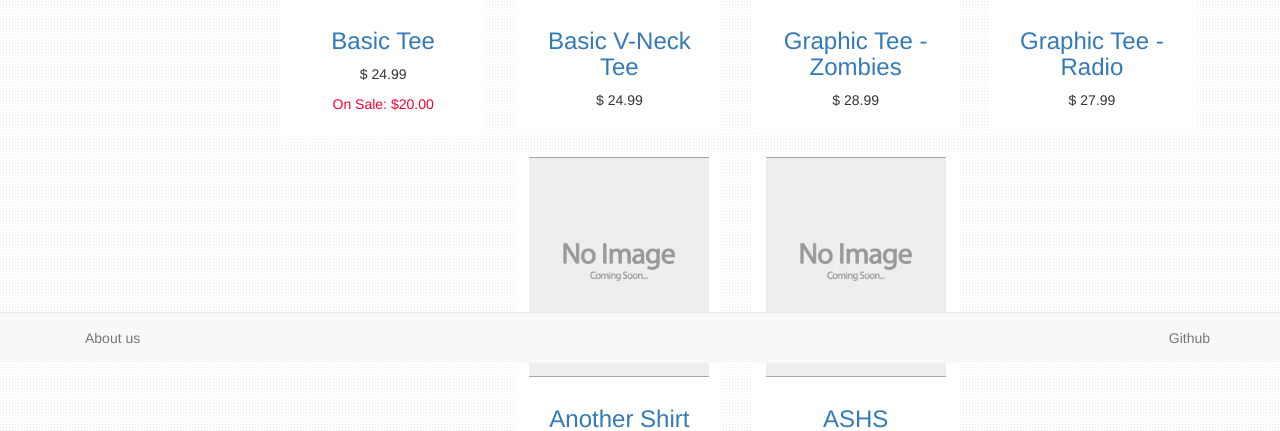
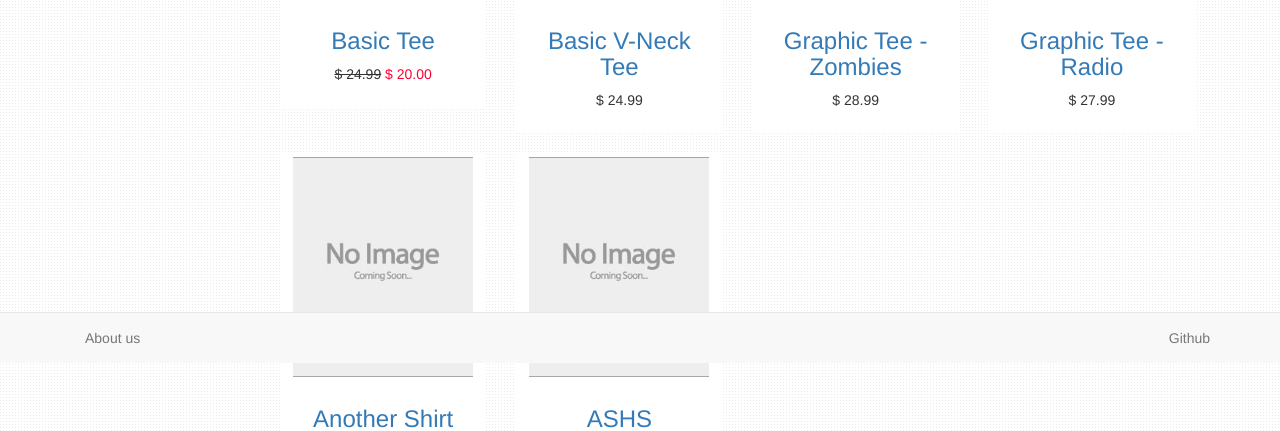
Before and after one commit to michaelroudnitski/Threads, a Django app: page /catalog/m/ in a window 1280 px wide. Shown: the part 437-868 px from the top of the page. Run offline with Django 3.2, Linux system fonts and the light colour scheme; data comes from the database, SQL or seed files in the repository; both versions use the stored data as it was before the commit; some libraries are stand-ins or nearby versions.

Commit message:
sale formatting fixed

```diff
--- a/website/catalog/templates/catalog/products.html
+++ b/website/catalog/templates/catalog/products.html
@@ -26,9 +26,10 @@
                         <a href="{% url 'catalog:prod' p_id=product.id %}"><img src={{product.thumbnail}}></a>
                         <div class="caption">
                             <a href="{% url 'catalog:prod' p_id=product.id %}"><h3 style="text-align: center;">{{ product.name }}</h3></a>
-                            <p style="text-align: center;">${{ product.price }}</p>
                             {% if product.sale_price > 0 and product.sale_price < product.price %}
-                            <p class="sale" style="text-align: center;">On Sale: ${{ product.sale_price }}</p>
+                            <p class="sale" style="text-align: center;"><span style="color:#333"><strike>$ {{ product.price }}</strike></span> $ {{ product.sale_price }}</p>
+                            {% else %}
+                            <p style="text-align: center;">$ {{ product.price }}</p>
                             {% endif %}
                         </div>
                     </div>
--- a/website/catalog/templates/catalog/sex.html
+++ b/website/catalog/templates/catalog/sex.html
@@ -26,9 +26,10 @@
                         <a href="{% url 'catalog:prod' p_id=product.id %}"><img src={{product.thumbnail}}></a>
                         <div class="caption" style="margin: auto;">
                             <a href="{% url 'catalog:prod' p_id=product.id %}"><h3 style="text-align: center;">{{ product.name }}</h3></a>
+                            {% if product.sale_price > 0 and product.sale_price < product.price %}
+                            <p class="sale" style="text-align: center;"><span style="color:#333"><strike>$ {{ product.price }}</strike></span> $ {{ product.sale_price }}</p>
+                            {% else %}
                             <p style="text-align: center;">$ {{ product.price }}</p>
-                            {% if product.sale_price > 0 and product.sale_price < product.price %}
-                            <p class="sale" style="text-align: center;">On Sale: ${{ product.sale_price }}</p>
                             {% endif %}
                         </div>
                     </div>
```
Also changed, not shown: db.sqlite3 (deleted), website/db.sqlite3.
